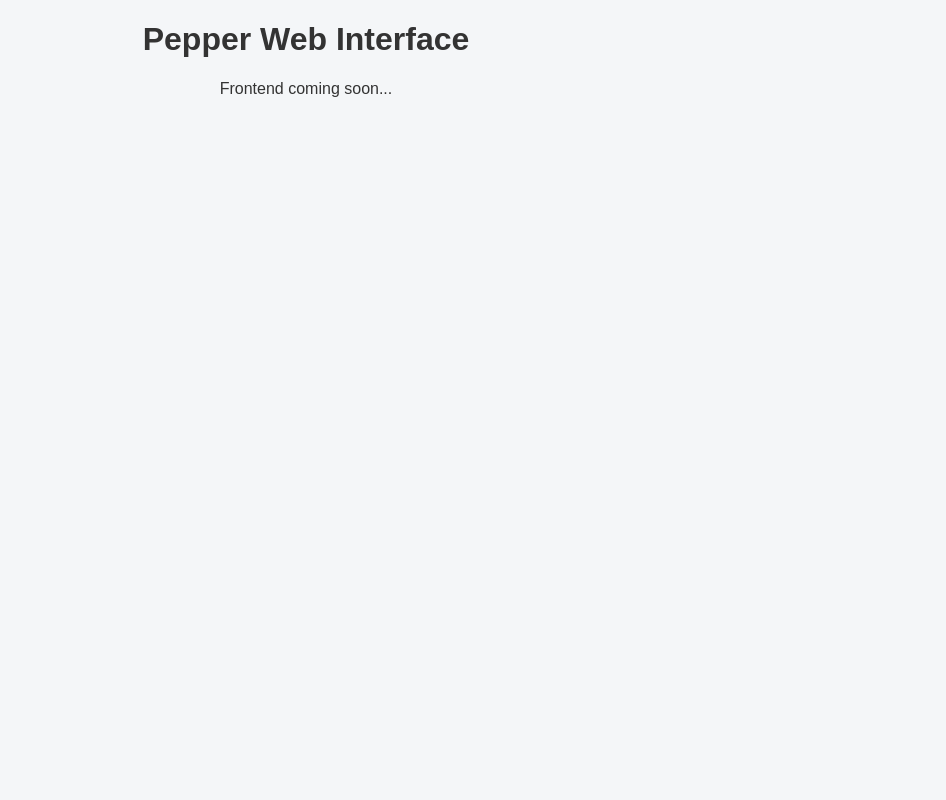
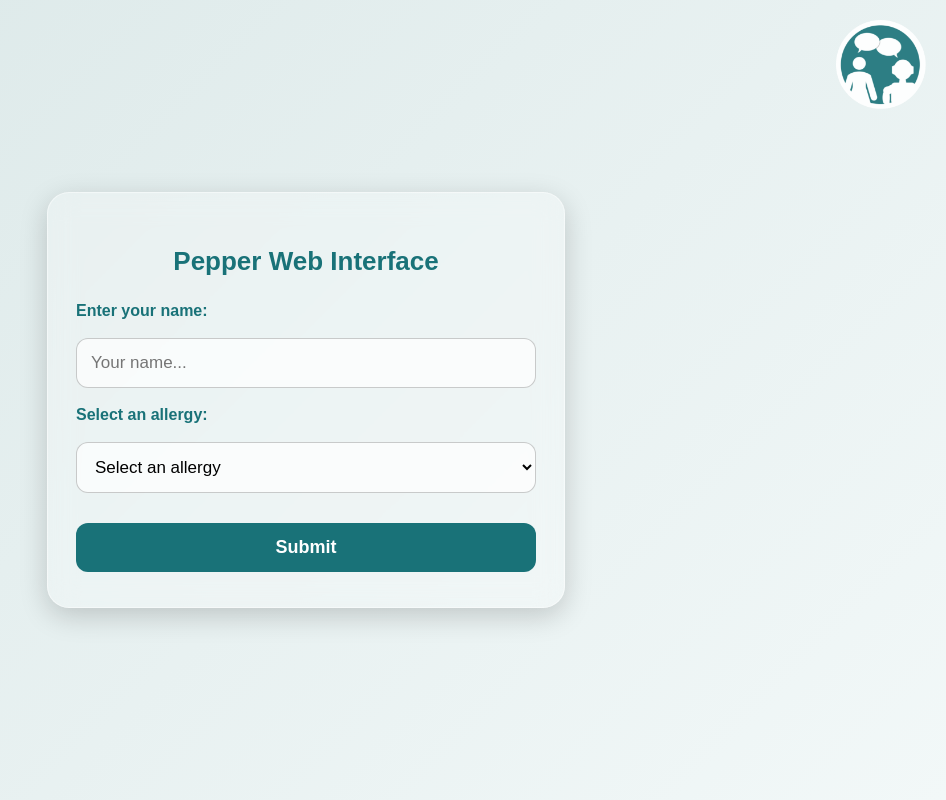
Before and after one commit to cameronduncan678/DM937_VIP_Pepper_Robot, a plain HTML site: page index.html in a window 1280 px wide. Shown: the whole page, without its empty margins (334-1280 px from the left). Drawn offline with Linux system fonts and the light colour scheme.

Commit message:
updated webpages 1 and 2

```diff
--- a/index.html
+++ b/index.html
@@ -6,8 +6,51 @@
     <title>Pepper Robot Interface</title>
     <link rel="stylesheet" href="static/css/style.css">
 </head>
+
 <body>
-    <h1>Pepper Web Interface</h1>
-    <p>Frontend coming soon...</p>
+    <img src="static/images/logo.png" class="logo" alt="Logo">
+    <div class="container">
+        <h1>Pepper Web Interface</h1>
+
+        <form id="user-form">
+            <label for="name">Enter your name:</label>
+            <input type="text" id="name" name="name" placeholder="Your name..." required>
+
+            <label for="allergy">Select an allergy:</label>
+            <select id="allergy" name="allergy" required onchange="toggleOtherInput()">
+                <option value="" disabled selected>Select an allergy</option>
+                <option>Milk (Dairy)</option>
+                <option>Eggs</option>
+                <option>Peanuts</option>
+                <option>Tree Nuts</option>
+                <option>Soy</option>
+                <option>Wheat</option>
+                <option>Fish</option>
+                <option>Shellfish</option>
+                <option>Sesame</option>
+                <option>Mustard</option>
+                <option>Celery</option>
+                <option>Lupin</option>
+                <option>Sulfites</option>
+                <option>Corn</option>
+                <option value="other">Other</option>
+            </select>
+
+            <div id="other-box" style="display:none;">
+                <label for="other_allergy">Please specify:</label>
+                <input type="text" id="other_allergy" name="other_allergy" placeholder="Enter allergy...">
+            </div>
+
+            <button type="submit">Submit</button>
+        </form>
+    </div>
+
+    <script>
+        function toggleOtherInput() {
+            let allergy = document.getElementById("allergy").value;
+            let otherBox = document.getElementById("other-box");
+            otherBox.style.display = allergy === "other" ? "block" : "none";
+        }
+    </script>
 </body>
 </html>
--- a/static/css/style.css
+++ b/static/css/style.css
@@ -1,6 +1,93 @@
 body {
+    margin: 0;
+    padding: 0;
+    height: 100vh;
+
+    display: flex;
+    justify-content: center;
+    align-items: center;
+
     font-family: Arial, sans-serif;
-    background-color: #f4f6f8;
-    text-align: center;
+    background: linear-gradient(135deg, #dbe8e8, #f2f8f8); /* light teal-tinted background */
     color: #333;
 }
+
+/* Frosted glass container */
+.container {
+    width: 90%;
+    max-width: 460px;
+    padding: 35px 28px;
+
+    background: rgba(255, 255, 255, 0.25);
+    border-radius: 22px;
+
+    backdrop-filter: blur(14px);
+    -webkit-backdrop-filter: blur(14px);
+
+    border: 1px solid rgba(255, 255, 255, 0.45);
+    box-shadow: 0 8px 28px rgba(0, 0, 0, 0.18);
+
+    text-align: center;
+}
+
+h1 {
+    font-size: 26px;
+    margin-bottom: 25px;
+    color: #197278; /* NEW THEME COLOR */
+}
+
+form {
+    display: flex;
+    flex-direction: column;
+    gap: 18px;
+}
+
+label {
+    text-align: left;
+    font-weight: bold;
+    font-size: 16px;
+    color: #197278; /* NEW THEME COLOR */
+}
+
+input, select {
+    width: 100%;
+    box-sizing: border-box;
+
+    padding: 14px;
+    font-size: 17px;
+
+    border-radius: 12px;
+    border: 1px solid rgba(0,0,0,0.2);
+
+    background: rgba(255, 255, 255, 0.7);
+}
+
+button {
+    margin-top: 12px;
+    padding: 14px;
+
+    font-size: 18px;
+    font-weight: bold;
+
+    background: #197278; /* NEW THEME COLOR */
+    color: white;
+
+    border: none;
+    border-radius: 12px;
+
+    cursor: pointer;
+    transition: 0.25s;
+}
+
+button:hover {
+    background: #12595c; /* Slightly darker teal */
+}
+
+.logo {
+    position: absolute;
+    top: 20px;
+    right: 20px;
+    width: 90px;      /* adjust size as needed */
+    height: auto;
+    opacity: 0.9;
+}
```
Also changed, not shown: product.html (added, +24 -0 lines), static/images/logo.png (added), 2 other files.
